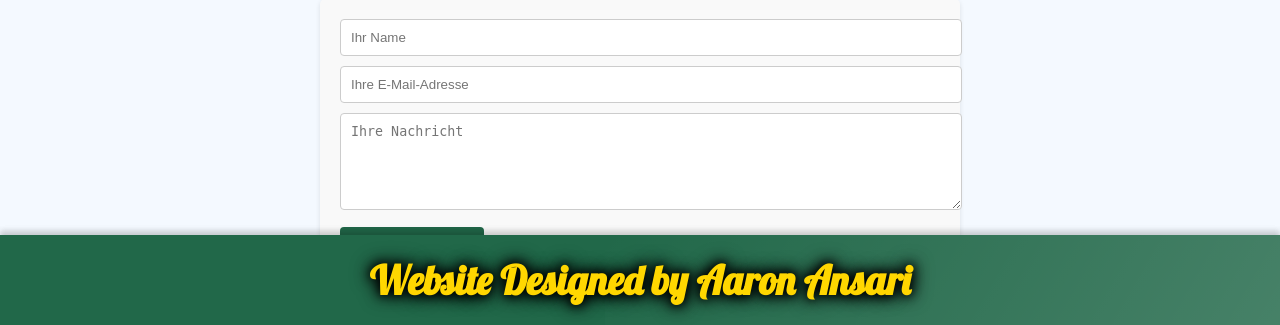
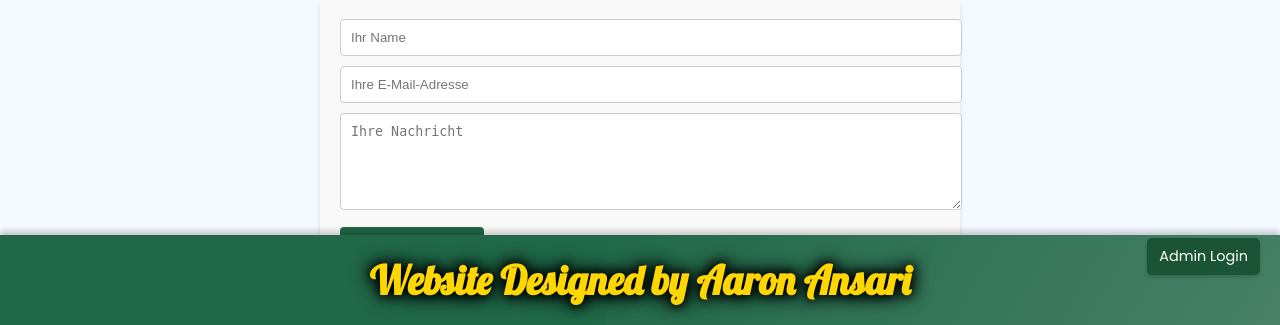
Before and after one commit to VollVital/Buchung, a Flask app: page /impressum in a window 1280 px wide; the page is wider, and only the part inside the window is pictured. Shown: the part 475-800 px from the top of that part. Run offline with Flask 3, Linux system fonts and the light colour scheme.

Commit message:
Update style.css

```diff
--- a/Voll-Vital - buchungswebsite/static/css/style.css
+++ b/Voll-Vital - buchungswebsite/static/css/style.css
@@ -699,21 +699,22 @@ footer {
 }
 
 .admin-login {
-    position: fixed;
-    bottom: 20px;
-    right: 20px;
-    background-color: #216849;
-    color: white;
-    padding: 10px 15px;
+    position: fixed; /* Fixiert den Button an einer bestimmten Stelle */
+    bottom: 50px; /* Abstand vom unteren Rand, über dem Footer */
+    right: 20px; /* Abstand vom rechten Rand */
+    background-color: #1a5335; /* Dezentes Dunkelgrün für den Button */
+    color: white; /* Weiße Schrift */
+    padding: 8px 12px; /* Kompakte Größe */
     text-decoration: none;
-    border-radius: 5px;
-    font-size: 1em;
-    box-shadow: 0 4px 6px rgba(0, 0, 0, 0.1);
+    border-radius: 5px; /* Abgerundete Ecken */
+    font-size: 0.9em; /* Kleinere Schriftgröße */
+    z-index: 1500; /* Über dem Footer */
+    box-shadow: 0 2px 4px rgba(0, 0, 0, 0.2); /* Leichter Schatten */
     transition: background-color 0.3s ease;
 }
 
 .admin-login:hover {
-    background-color: #1a5335;
+    background-color: #134026; /* Etwas dunkler beim Hover */
 }
 
 
```
